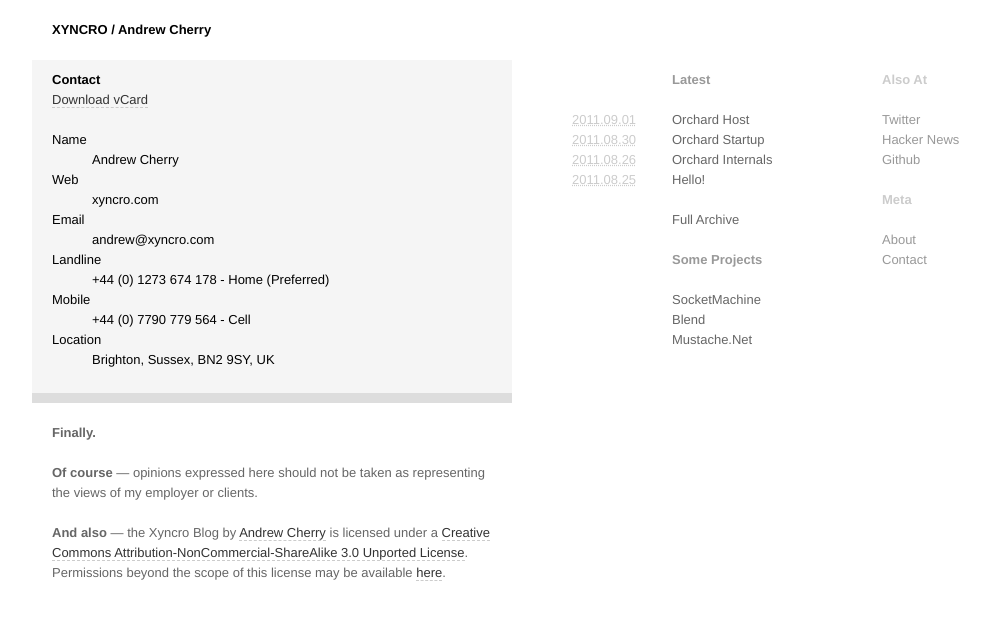
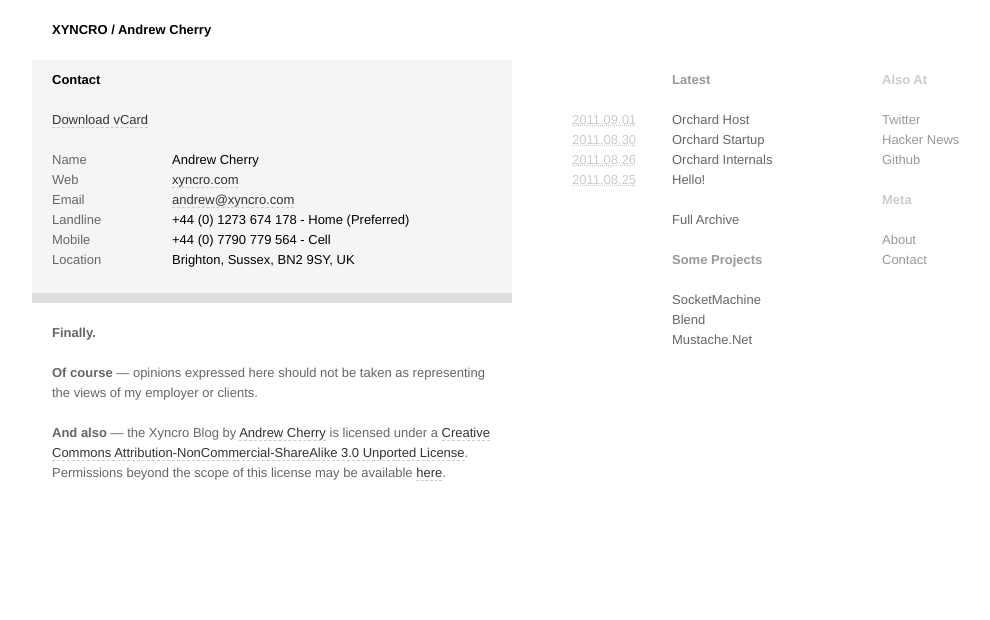
Before and after one commit to kolektiv/kolektiv.github.io, a Jekyll site: the page built from contact.html, in a window 1280 px wide. Shown: the top 620 px of the page, without its empty margins (18-1008 px from the left). Built offline with Jekyll 4.4.1, drawn with Linux system fonts in a browser that asks for light colours.

Commit message:
general post editing

```diff
--- a/css/main.css
+++ b/css/main.css
@@ -141,14 +141,14 @@ article p:last-child {
     margin: 0;
 }
 
-article p a, article ol a, article ul a {
+article p a, article ol a, article ul a, .vcard a {
     color: #333;
     border-bottom: 1px dashed #ccc;
     margin: 0;
     padding: 0;
 }
 
-article p a:hover, article ol a:hover, article ul a:hover {
+article p a:hover, article ol a:hover, article ul a:hover, .vcard a:hover {
     background-color: transparent;
     padding: 0;
     margin: 0;
@@ -173,6 +173,16 @@ article ul.hfeed .entry-title {
 
 article ul.hfeed .entry-title a:hover:after {
     content: "";
+}
+
+.vcard p {
+    margin-top: 20px;
+}
+
+.vcard dt {
+    width: 120px;
+    color: #666;
+    float: left;
 }
 
 /* @end */
```
